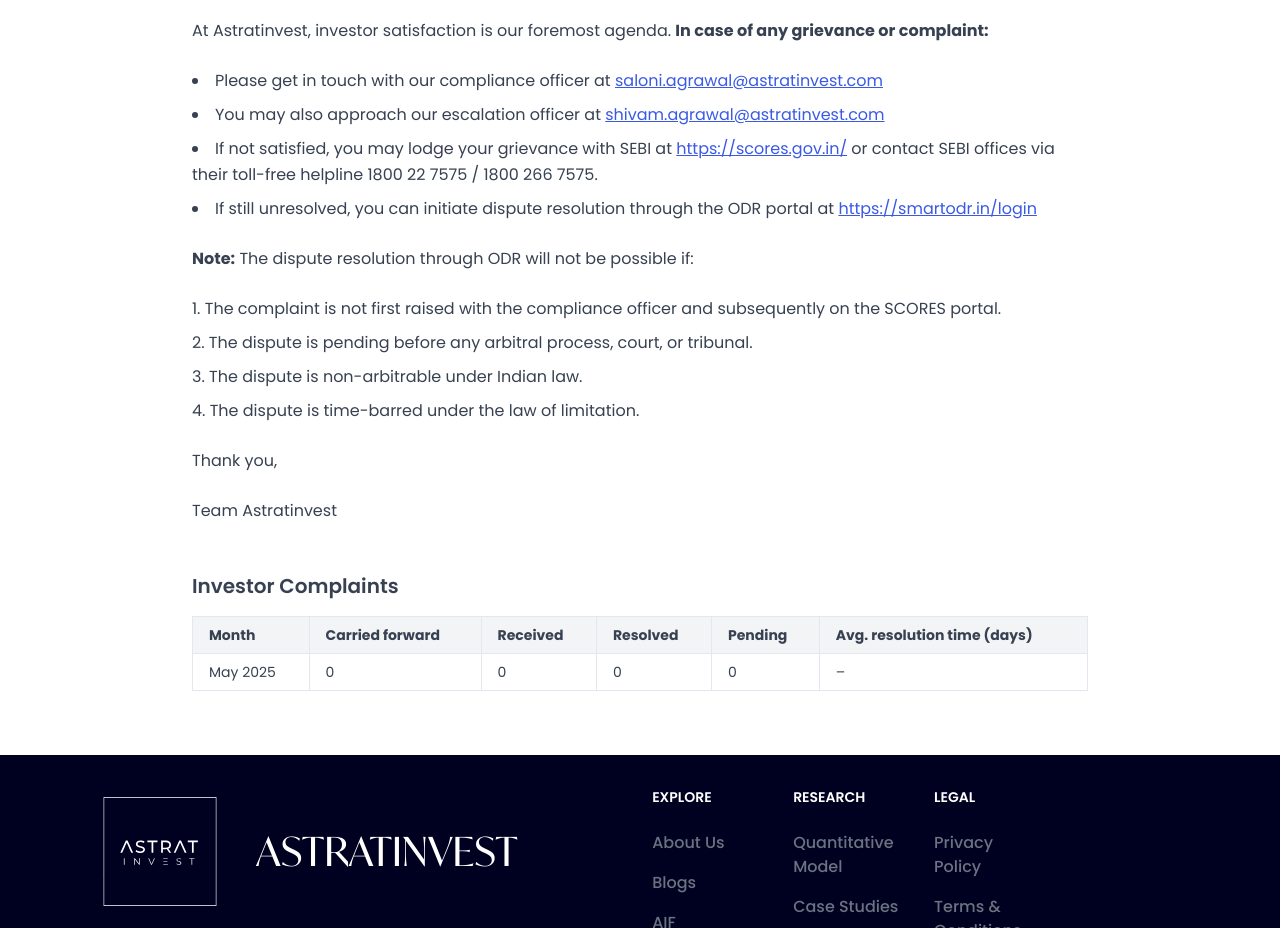
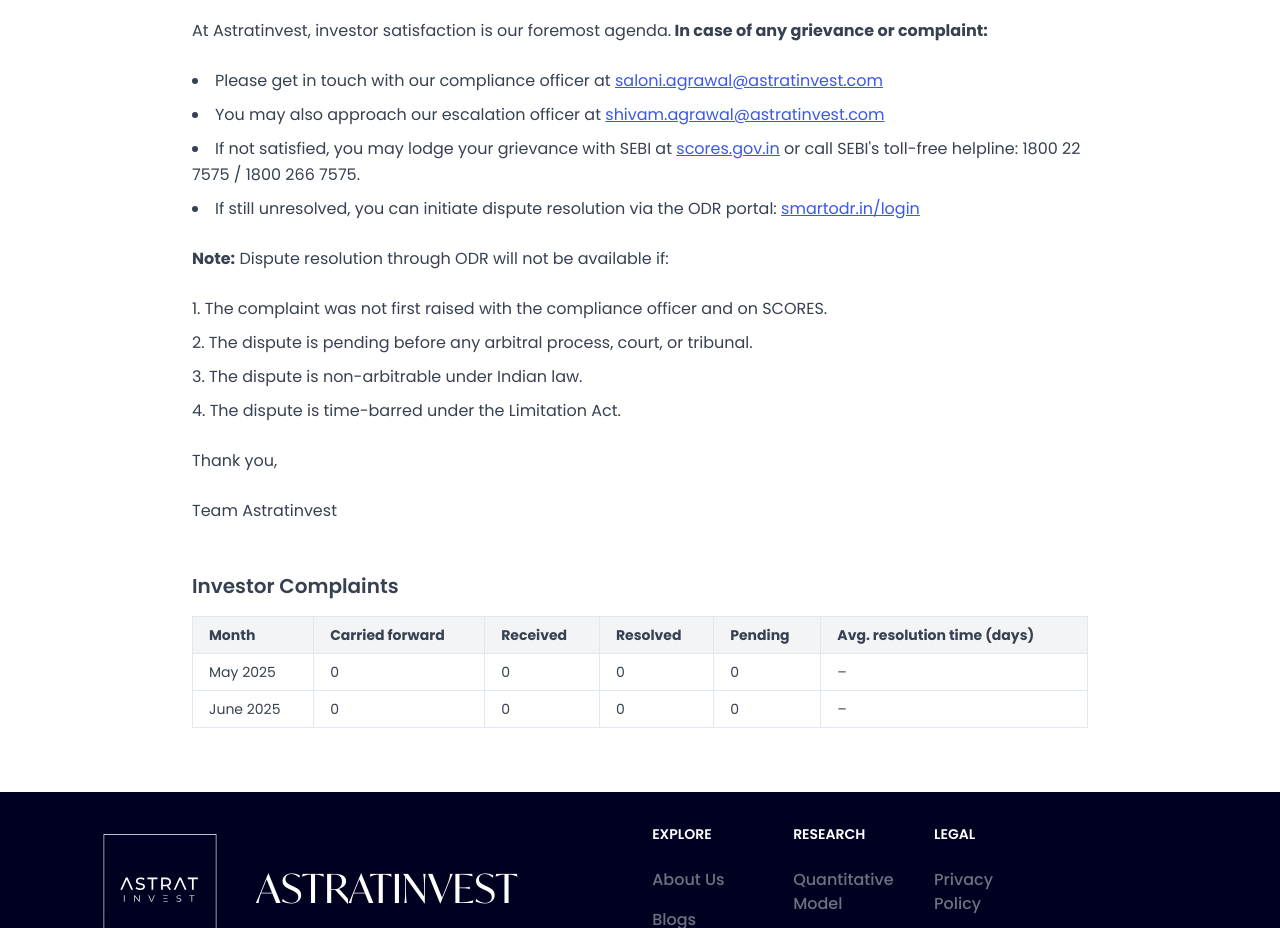
Before and after one commit to tholiaapoorv/astratinvest, a Next.js app: page /investor-relations in a window 1280 px wide. Shown: the part 600-1528 px from the top of the page. Built offline with nearby package versions, Linux system fonts and the light colour scheme.

Commit message:
Update page.tsx

```diff
--- a/app/investor-relations/page.tsx
+++ b/app/investor-relations/page.tsx
@@ -18,7 +18,7 @@ const InvestorRelationsPage = () => {
           </div>
         </section>
 
-        {/* Content */}
+        {/* Fund Details */}
         <section className="max-w-4xl w-full space-y-6 text-left font-poppins text-gray-700 text-base leading-relaxed">
           <p><strong>Astratinvest Quant Long Short Fund</strong></p>
           <p>Registration Number – IN/AIF3/25-26/1795</p>
@@ -27,32 +27,54 @@ const InvestorRelationsPage = () => {
           <p>Investment Manager – Astratinvest Financial Advisors Private Limited</p>
           <p>Registered Office – 414, E-square, Subhash Road, Vile Parle (East) - 400057</p>
 
+          {/* Grievance Redressal */}
           <p>Dear Investors,</p>
           <p>
-            At Astratinvest, investor satisfaction is our foremost agenda. <strong>In case of any grievance or complaint:</strong>
+            At Astratinvest, investor satisfaction is our foremost agenda.
+            <strong> In case of any grievance or complaint:</strong>
           </p>
-
           <ul className="list-disc list-inside space-y-2">
-            <li>Please get in touch with our compliance officer at <a href="mailto:saloni.agrawal@astratinvest.com" className="text-[#3959E6] underline">saloni.agrawal@astratinvest.com</a></li>
-            <li>You may also approach our escalation officer at <a href="mailto:shivam.agrawal@astratinvest.com" className="text-[#3959E6] underline">shivam.agrawal@astratinvest.com</a></li>
-            <li>If not satisfied, you may lodge your grievance with SEBI at <a href="https://scores.gov.in/" target="_blank" rel="noopener noreferrer" className="text-[#3959E6] underline">https://scores.gov.in/</a> or contact SEBI offices via their toll-free helpline 1800 22 7575 / 1800 266 7575.</li>
-            <li>If still unresolved, you can initiate dispute resolution through the ODR portal at <a href="https://smartodr.in/login" target="_blank" rel="noopener noreferrer" className="text-[#3959E6] underline">https://smartodr.in/login</a></li>
+            <li>
+              Please get in touch with our compliance officer at{" "}
+              <a href="mailto:saloni.agrawal@astratinvest.com" className="text-[#3959E6] underline">
+                saloni.agrawal@astratinvest.com
+              </a>
+            </li>
+            <li>
+              You may also approach our escalation officer at{" "}
+              <a href="mailto:shivam.agrawal@astratinvest.com" className="text-[#3959E6] underline">
+                shivam.agrawal@astratinvest.com
+              </a>
+            </li>
+            <li>
+              If not satisfied, you may lodge your grievance with SEBI at{" "}
+              <a href="https://scores.gov.in/" target="_blank" rel="noopener noreferrer" className="text-[#3959E6] underline">
+                scores.gov.in
+              </a>{" "}
+              or call SEBI's toll-free helpline: 1800 22 7575 / 1800 266 7575.
+            </li>
+            <li>
+              If still unresolved, you can initiate dispute resolution via the ODR portal:{" "}
+              <a href="https://smartodr.in/login" target="_blank" rel="noopener noreferrer" className="text-[#3959E6] underline">
+                smartodr.in/login
+              </a>
+            </li>
           </ul>
 
-          <p><strong>Note:</strong> The dispute resolution through ODR will not be possible if:</p>
-
+          {/* ODR Conditions */}
+          <p><strong>Note:</strong> Dispute resolution through ODR will not be available if:</p>
           <ol className="list-decimal list-inside space-y-2">
-            <li>The complaint is not first raised with the compliance officer and subsequently on the SCORES portal.</li>
+            <li>The complaint was not first raised with the compliance officer and on SCORES.</li>
             <li>The dispute is pending before any arbitral process, court, or tribunal.</li>
             <li>The dispute is non-arbitrable under Indian law.</li>
-            <li>The dispute is time-barred under the law of limitation.</li>
+            <li>The dispute is time-barred under the Limitation Act.</li>
           </ol>
 
           <p>Thank you,</p>
           <p>Team Astratinvest</p>
         </section>
 
-        {/* SEBI Complaint Table */}
+        {/* Complaints Table */}
         <section className="max-w-4xl w-full mt-12 text-left font-poppins text-gray-700 text-base leading-relaxed">
           <h2 className="text-xl font-semibold mb-4">Investor Complaints</h2>
           <div className="overflow-auto">
@@ -76,7 +98,14 @@ const InvestorRelationsPage = () => {
                   <td className="px-4 py-2 border">0</td>
                   <td className="px-4 py-2 border">–</td>
                 </tr>
-                {/* Add more rows as months progress */}
+                <tr>
+                  <td className="px-4 py-2 border">June 2025</td>
+                  <td className="px-4 py-2 border">0</td>
+                  <td className="px-4 py-2 border">0</td>
+                  <td className="px-4 py-2 border">0</td>
+                  <td className="px-4 py-2 border">0</td>
+                  <td className="px-4 py-2 border">–</td>
+                </tr>
               </tbody>
             </table>
           </div>
```
